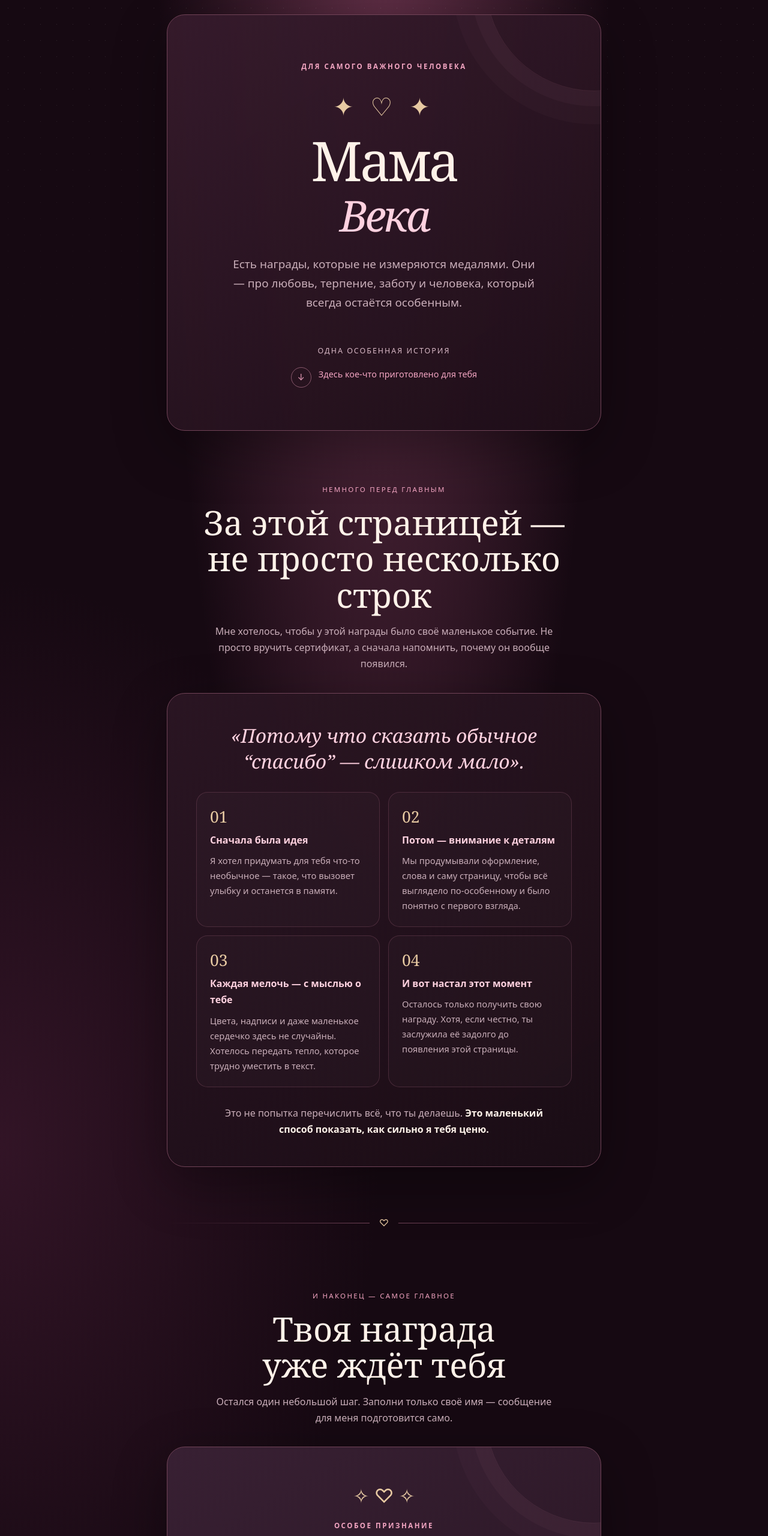
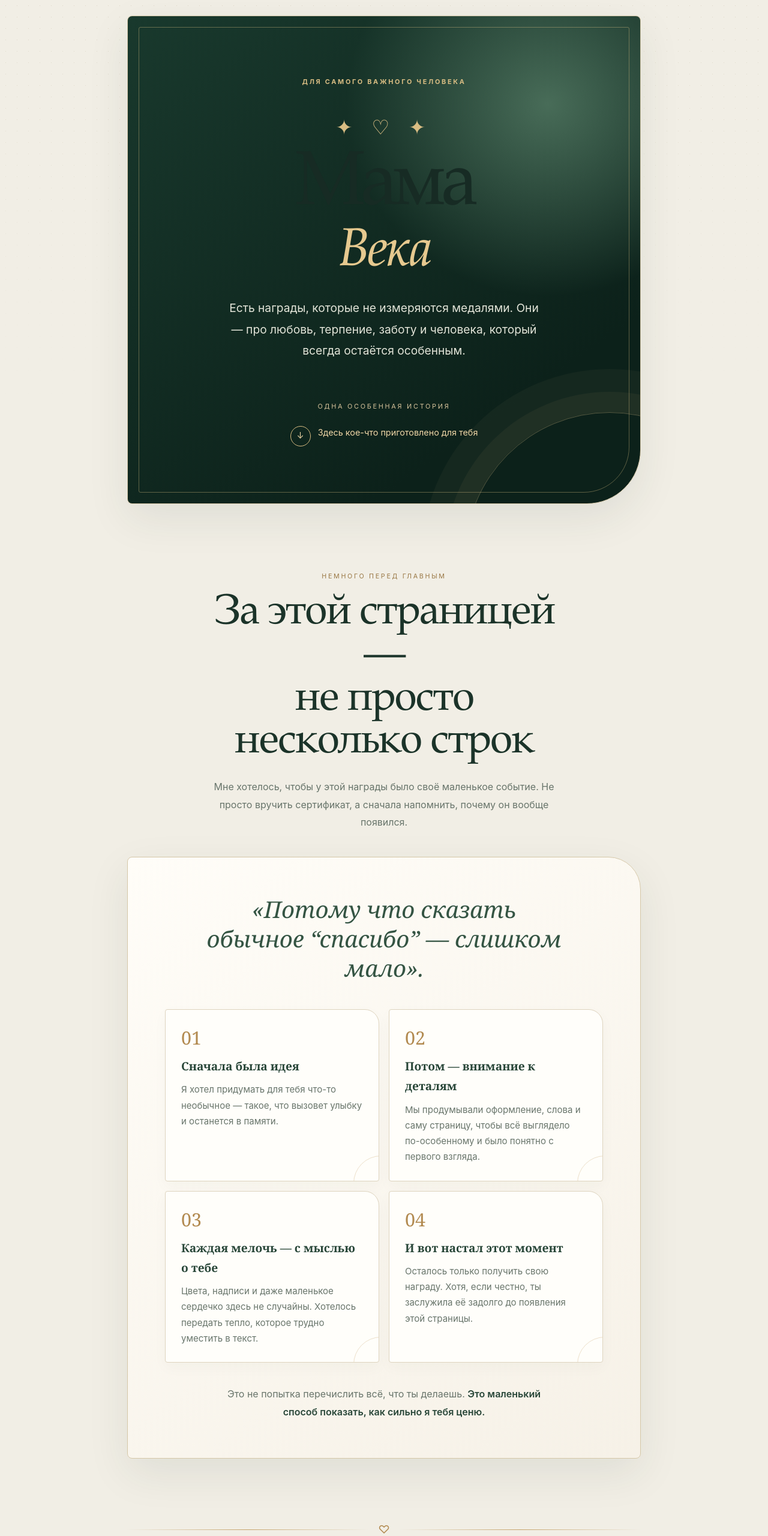
Before and after one commit to sartywerty15664-prog/Mama-veka, a plain HTML site: page index.html in a window 1280 px wide. Shown: the top 2560 px of the page at 60% size. Drawn offline with Linux system fonts and the light colour scheme.

Commit message:
Redesign Mama Veka with premium editorial style

```diff
--- a/index.html
+++ b/index.html
@@ -65,6 +65,74 @@ input:focus,textarea:focus{border-color:var(--rose);box-shadow:0 0 0 4px #f3a5c2
 .delay-1{transition-delay:.12s}.delay-2{transition-delay:.22s}.delay-3{transition-delay:.32s}
 @media(max-width:560px){main{padding:12px 12px 36px}.hero{min-height:620px;border-radius:24px}.story-grid{grid-template-columns:1fr}.section{padding-top:68px}.story,.award{border-radius:24px}.story-card{padding:19px}.hero-bottom{margin-top:42px}}
 @media(prefers-reduced-motion:reduce){html{scroll-behavior:auto}*,*:before,*:after{animation-duration:.01ms!important;animation-iteration-count:1!important;transition-duration:.01ms!important}.reveal{opacity:1;transform:none}}
+
+/* Premium editorial redesign */
+:root{color-scheme:light;--bg:#f1eee5;--panel:#fffdf7;--panel2:#e8e2d5;--rose:#b28a50;--rose2:#f0d7a7;--cream:#172b24;--muted:#66736a;--line:#c9b995;--gold:#c5a36b}
+html{scroll-padding-top:32px}
+body{background:var(--bg);color:var(--cream);font-family:Inter,ui-sans-serif,system-ui,-apple-system,"Segoe UI",sans-serif;line-height:1.72}
+body:before{opacity:.22;background-image:radial-gradient(#9b875f .55px,transparent .55px);background-size:19px 19px;mask-image:linear-gradient(to bottom,#000,transparent 85%)}
+main{width:min(900px,100%);padding:26px 22px 76px}
+.hero,.story,.award{border:1px solid #d5c7a8;box-shadow:0 24px 70px #26352a16}
+.hero{min-height:760px;border-radius:8px 8px 90px 8px;background:radial-gradient(ellipse at 82% 18%,#486c58 0,transparent 34%),linear-gradient(145deg,#19392d,#0c211a 78%);color:#fff8e9;padding:clamp(42px,9vw,100px) clamp(26px,8vw,90px)}
+.hero:after{content:"";position:absolute;inset:18px;border:1px solid #d7bd8366;border-radius:3px 3px 76px 3px;pointer-events:none}
+.hero:before{width:480px;height:480px;top:auto;bottom:-330px;right:-190px;border-color:#e4c78c55;box-shadow:0 0 0 34px #e4c78c0d,0 0 0 72px #e4c78c0a}
+.eyebrow{color:#d9bd83;letter-spacing:.25em;font-size:.68rem}
+.ornament{color:#d9bd83;font-size:2.1rem;letter-spacing:.34em;margin:42px 0 24px}
+h1,h2{font-family:"Iowan Old Style",Baskerville,"Palatino Linotype",Georgia,serif}
+h1{font-size:clamp(4rem,13vw,8rem);letter-spacing:-.065em;line-height:.83}
+h1 span{color:#e6c98f;font-size:.7em;margin-top:20px;letter-spacing:-.04em}
+.hero-copy{color:#e2e4d8;max-width:530px;font-size:clamp(1.02rem,2.4vw,1.2rem);line-height:1.85;margin-top:38px}
+.hero-bottom{color:#d6c39b;letter-spacing:.25em;font-size:.68rem;margin-top:65px}
+.scroll-cue{color:#f0d7a7;margin-top:18px}
+.scroll-cue span{border-color:#d9bd83;animation:bob 2s ease-in-out infinite}
+.section{padding:112px 0 26px}
+.section-kicker{text-align:center;color:#997744;letter-spacing:.25em;font-size:.67rem}
+.section-title{font-size:clamp(2.6rem,7vw,4.4rem);line-height:1.02;letter-spacing:-.035em;color:#1b3329;margin:18px auto 22px}
+.section-intro{color:#68756b;line-height:1.85;max-width:600px;margin-bottom:42px}
+.story{border-radius:8px 54px 8px 8px;background:linear-gradient(145deg,#fffdf8,#f6f1e7);padding:clamp(28px,6vw,62px)}
+.story-lead{font-size:clamp(1.7rem,4vw,2.4rem);color:#345443;line-height:1.28;max-width:600px;margin-bottom:44px}
+.story-grid{gap:16px}
+.story-card{position:relative;overflow:hidden;padding:26px;border:1px solid #ded4bf;border-radius:4px 24px 4px 4px;background:#fffefa;box-shadow:0 8px 24px #25382d08}
+.story-card:after{content:"";position:absolute;width:90px;height:90px;border:1px solid #c5a36b55;border-radius:50%;right:-50px;bottom:-50px}
+.story-card .number{font-size:1.9rem;color:#b28a50}
+.story-card h3{font-family:Georgia,serif;font-size:1.2rem;color:#284638;margin:10px 0}
+.story-card p{color:#68756b;line-height:1.75;font-size:.94rem}
+.story-end{color:#69756b;line-height:1.85;margin-top:38px}
+.story-end strong{color:#284638}
+.divider{margin:76px 0 8px;color:#b28a50;font-size:1.2rem}
+.divider:before,.divider:after{background:linear-gradient(90deg,transparent,#c5a36b,transparent)}
+.award{border-radius:8px 8px 72px 8px;background:linear-gradient(145deg,#19392d,#0d241c);color:#fff8e9;padding:clamp(30px,7vw,70px)}
+.award:before{border-color:#d9bd8333;box-shadow:0 0 0 28px #d9bd830b,0 0 0 58px #d9bd8308}
+.award-symbol{color:#e4c78c;font-size:2.4rem}
+.award .eyebrow{color:#d9bd83}
+.award h2{color:#fff8e9;font-size:clamp(2.8rem,8vw,5rem);letter-spacing:-.04em}
+.award-sub{color:#d5dfd4;line-height:1.85}
+.rule{background:linear-gradient(90deg,transparent,#c5a36b99,transparent);margin:38px 0}
+label{color:#f0d7a7;font-size:.94rem}
+input,textarea{border:1px solid #6c8977;border-radius:4px 16px 4px 4px;background:#10271e;color:#fff8e9;padding:17px 18px}
+input::placeholder{color:#9eafa2}
+input:focus,textarea:focus{border-color:#e4c78c;box-shadow:0 0 0 4px #e4c78c1c}
+textarea{min-height:118px}
+.btn{border-radius:4px 28px 4px 28px;background:linear-gradient(110deg,#d9bd83,#f1dfb8);color:#183126;box-shadow:0 12px 32px #0002;padding:19px 24px;letter-spacing:.015em}
+.btn:hover{box-shadow:0 17px 38px #0003;transform:translateY(-3px)}
+.note{color:#c3d0c4}
+.signature{color:#f0d7a7;font-size:1.35rem;margin-top:42px}
+.footer{color:#7a8275;letter-spacing:.08em;margin-top:40px}
+.reveal{transform:translateY(38px);transition:opacity .95s ease,transform .95s cubic-bezier(.16,1,.3,1)}
+.delay-1{transition-delay:.12s}.delay-2{transition-delay:.2s}.delay-3{transition-delay:.28s}
+@media(max-width:560px){
+ main{padding:12px 12px 48px}
+ .hero{min-height:680px;border-radius:5px 5px 62px 5px;padding:52px 25px}
+ .hero:after{inset:10px;border-radius:3px 3px 52px 3px}
+ .hero-bottom{margin-top:48px}
+ .section{padding-top:78px}
+ .story{border-radius:5px 34px 5px 5px}
+ .story-grid{grid-template-columns:1fr}
+ .story-card{padding:22px}
+ .award{border-radius:5px 5px 52px 5px}
+}
+@media(prefers-reduced-motion:reduce){.reveal{opacity:1;transform:none}}
+
 </style>
 </head>
 <body>
```
